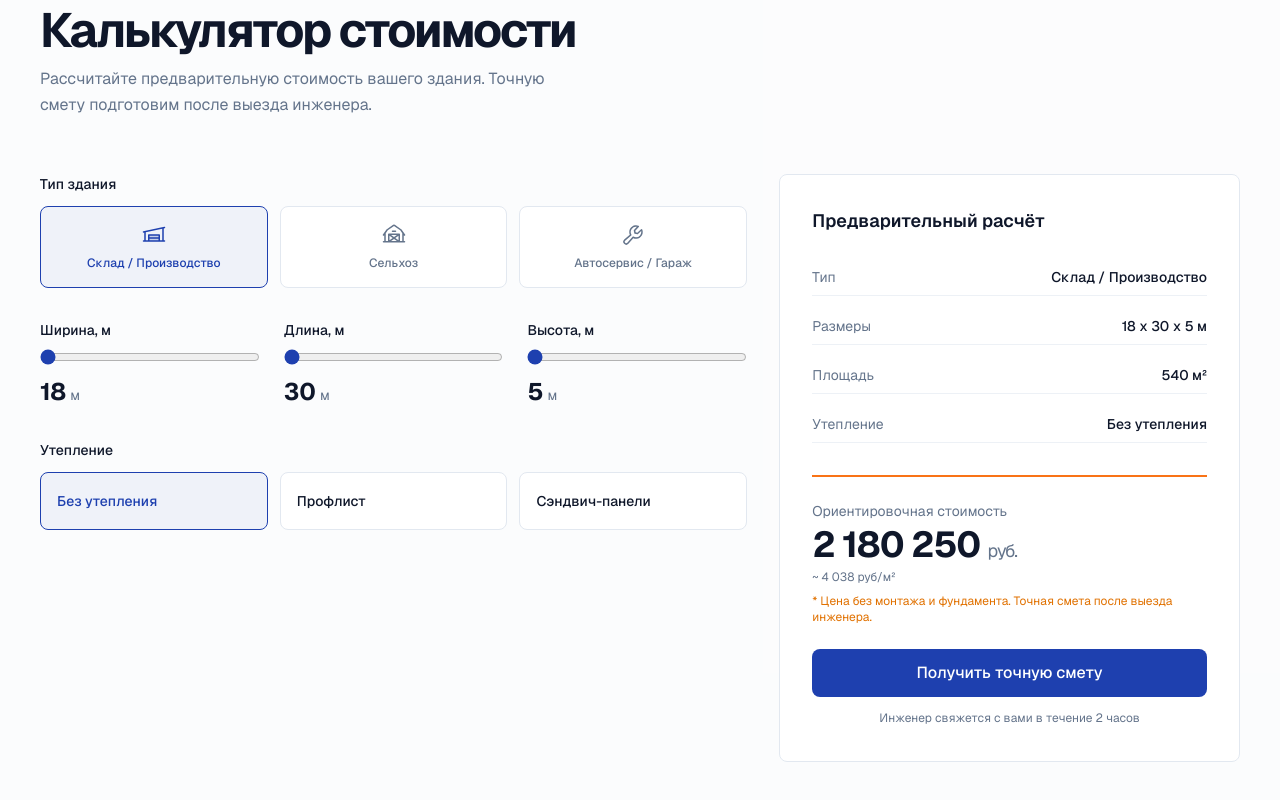
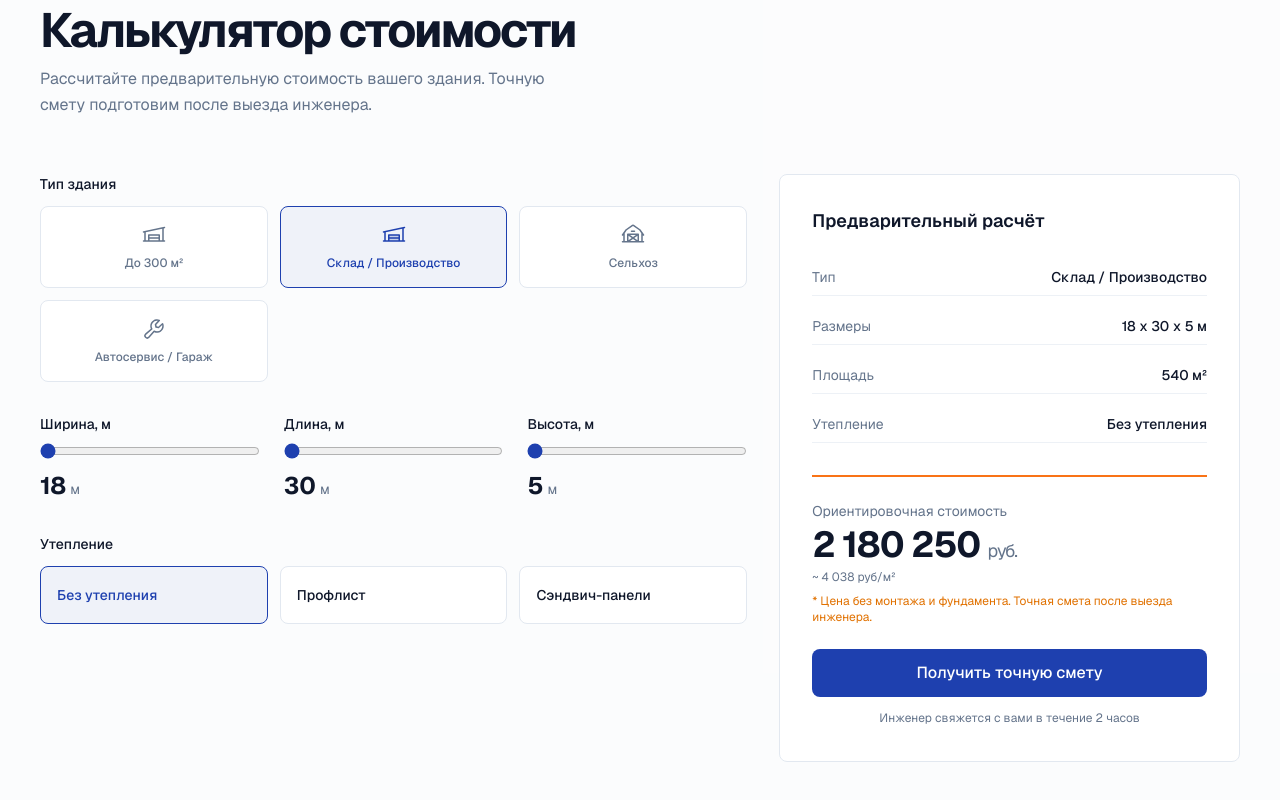
Before and after one commit to faded679/lstkmk, a Next.js app: page / in a window 1280 px wide. Shown: the part 2122-2922 px from the top of the page. Built offline with nearby package versions, Linux system fonts and the light colour scheme.

Commit message:
Restore small-building category in calculator

```diff
--- a/src/components/Calculator.tsx
+++ b/src/components/Calculator.tsx
@@ -8,23 +8,25 @@ import {
   Wrench,
 } from "@phosphor-icons/react";
 
-type BuildingType = "warehouse" | "agriculture" | "service";
+type BuildingType = "small-building" | "warehouse" | "agriculture" | "service";
 type Insulation = "none" | "proflist" | "sandwich";
 
 // Price per m² base (руб/м²), area breakpoints: 300, 600, 900, 1200, 1500+
 const priceMatrix: Record<BuildingType, number[]> = {
-  warehouse:   [1425000, 2850000, 4275000, 5700000, 7125000],
-  agriculture: [1725000, 3450000, 5175000, 6900000, 8625000],
-  service:     [1605000, 3210000, 4815000, 6420000, 8025000],
+  "small-building": [2100000, 3600000, 4950000, 6000000, 7500000],
+  warehouse:        [1425000, 2850000, 4275000, 5700000, 7125000],
+  agriculture:      [1725000, 3450000, 5175000, 6900000, 8625000],
+  service:          [1605000, 3210000, 4815000, 6420000, 8025000],
 };
 
 const standardAreas = [300, 600, 900, 1200, 1500];
 
 // Allowed discrete values per type
 const typeConfig: Record<BuildingType, { widths: number[]; lengthMin: number; lengthMax: number; lengthStep: number; heights: number[] }> = {
-  warehouse:   { widths: [18, 20, 24, 30, 36],  lengthMin: 30, lengthMax: 120, lengthStep: 6,   heights: [5, 6, 7, 8, 9] },
-  agriculture: { widths: [32.6],                 lengthMin: 48, lengthMax: 120, lengthStep: 4.8, heights: [4] },
-  service:     { widths: [12, 15, 18],           lengthMin: 18, lengthMax: 120, lengthStep: 6,   heights: [4, 5, 6, 7] },
+  "small-building": { widths: [4, 6, 8, 10],        lengthMin: 6,  lengthMax: 24,  lengthStep: 6,   heights: [3, 4, 5, 6] },
+  warehouse:        { widths: [18, 20, 24, 30, 36],  lengthMin: 30, lengthMax: 120, lengthStep: 6,   heights: [5, 6, 7, 8, 9] },
+  agriculture:      { widths: [32.6],                lengthMin: 48, lengthMax: 120, lengthStep: 4.8, heights: [4] },
+  service:          { widths: [12, 15, 18],          lengthMin: 18, lengthMax: 120, lengthStep: 6,   heights: [4, 5, 6, 7] },
 };
 
 const buildingTypes: {
@@ -32,9 +34,10 @@ const buildingTypes: {
   label: string;
   icon: typeof Warehouse;
 }[] = [
-  { id: "warehouse",   label: "Склад / Производство", icon: Warehouse },
-  { id: "agriculture", label: "Сельхоз",               icon: Barn },
-  { id: "service",     label: "Автосервис / Гараж",    icon: Wrench },
+  { id: "small-building", label: "До 300 м²",           icon: Warehouse },
+  { id: "warehouse",      label: "Склад / Производство", icon: Warehouse },
+  { id: "agriculture",    label: "Сельхоз",              icon: Barn },
+  { id: "service",        label: "Автосервис / Гараж",   icon: Wrench },
 ];
 
 const insulationOptions: {
```
